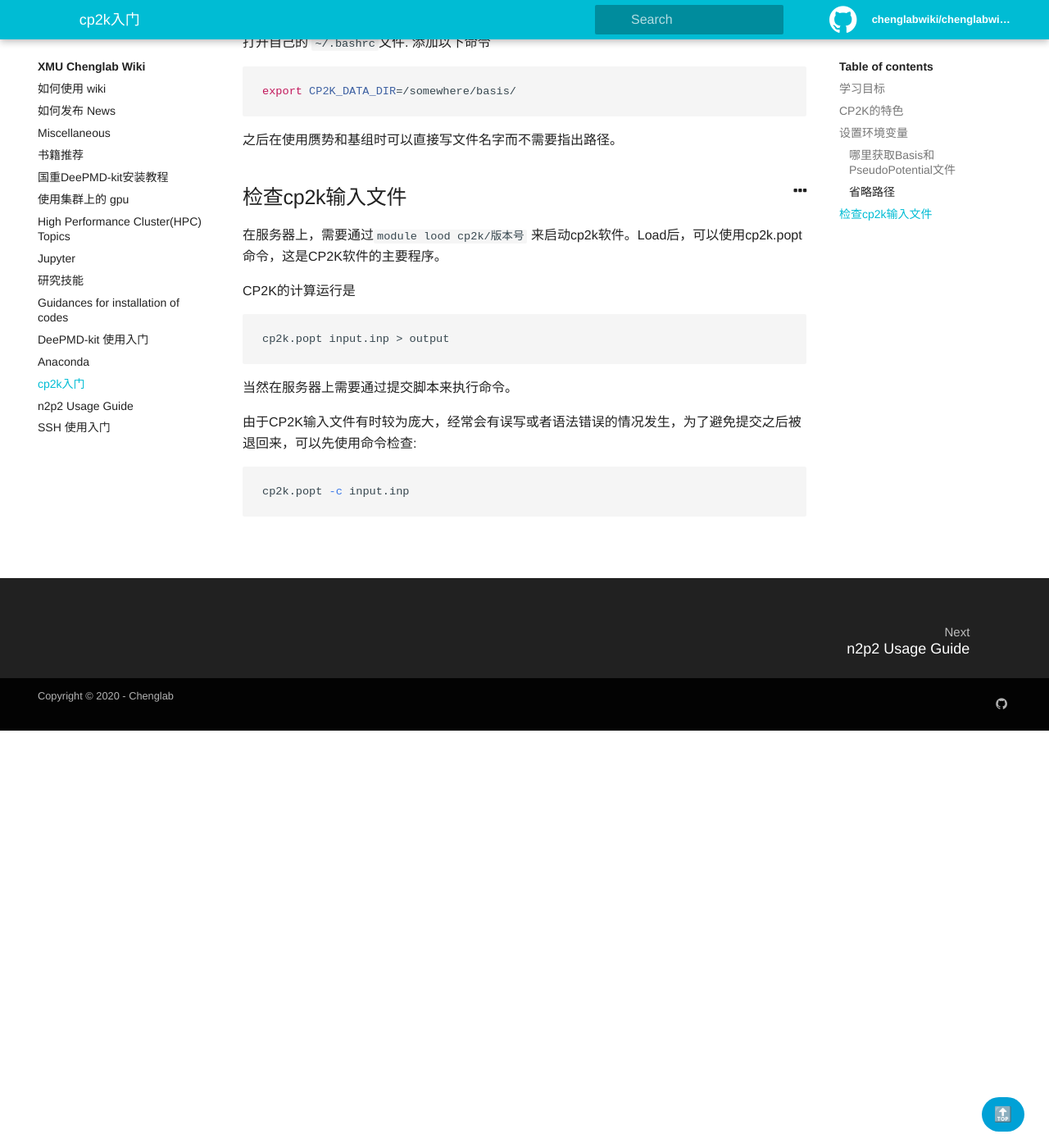
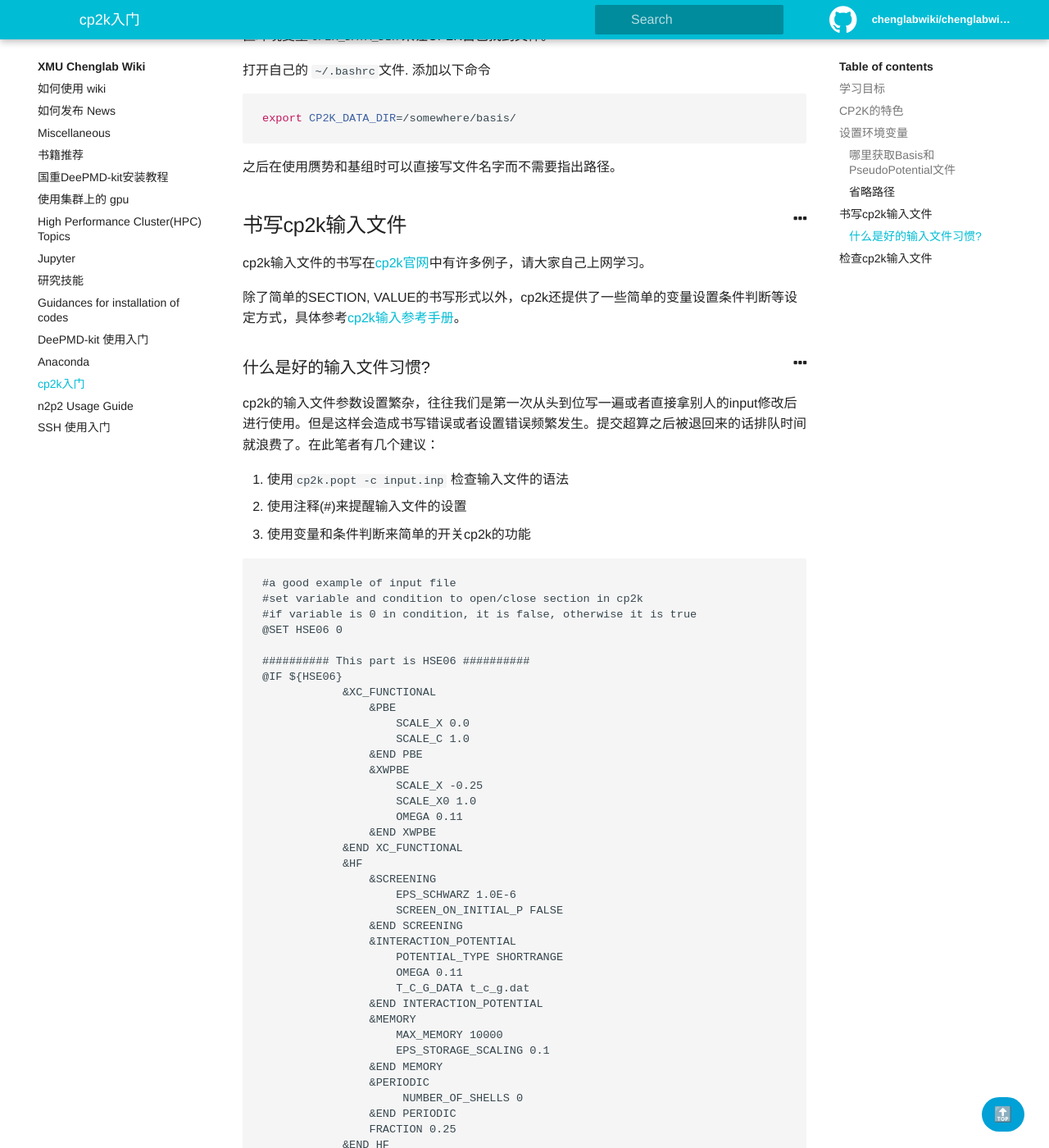
Before and after one commit to chenggroup/chenggroup.github.io, a Jekyll site: the page built from _wiki/softwares_usage/cp2k.md, in a window 1280 px wide and 1400 px high, scrolled down 868 px. Shown: the whole window at 82% size. Built offline with Jekyll 4.4.1, drawn with Linux system fonts in a browser that asks for light colours; some of the changed text lies outside the part shown.

Commit message:
cp2k input advices

````diff
--- a/_wiki/softwares_usage/cp2k.md
+++ b/_wiki/softwares_usage/cp2k.md
@@ -8,8 +8,9 @@ authors: Yongbin Zhuang
 
 ## 学习目标
 
-- 设置CP2K环境变量
-- 检查CP2K输入文件input.inp
+- 设置cp2k环境变量
+- 书写cp2k的输入文件
+- 检查cp2k输入文件input.inp
 - 单点能计算
 - 结构优化
 - 分子动力学
@@ -36,9 +37,68 @@ export CP2K_DATA_DIR=/somewhere/basis/
 
 之后在使用赝势和基组时可以直接写文件名字而不需要指出路径。
 
+## 书写cp2k输入文件
+
+cp2k输入文件的书写在[cp2k官网](https://www.cp2k.org/howto)中有许多例子，请大家自己上网学习。
+
+除了简单的SECTION, VALUE的书写形式以外，cp2k还提供了一些简单的变量设置条件判断等设定方式，具体参考[cp2k输入参考手册](https://manual.cp2k.org/cp2k-6_1-branch/index.html)。
+
+### 什么是好的输入文件习惯?
+
+cp2k的输入文件参数设置繁杂，往往我们是第一次从头到位写一遍或者直接拿别人的input修改后进行使用。但是这样会造成书写错误或者设置错误频繁发生。提交超算之后被退回来的话排队时间就浪费了。在此笔者有几个建议：
+
+1. 使用`cp2k.popt -c input.inp` 检查输入文件的语法
+2. 使用注释(#)来提醒输入文件的设置
+3. 使用变量和条件判断来简单的开关cp2k的功能
+
+```
+#a good example of input file
+#set variable and condition to open/close section in cp2k
+#if variable is 0 in condition, it is false, otherwise it is true
+@SET HSE06 0
+
+########## This part is HSE06 ##########
+@IF ${HSE06}
+            &XC_FUNCTIONAL
+                &PBE
+                    SCALE_X 0.0
+                    SCALE_C 1.0
+                &END PBE
+                &XWPBE
+                    SCALE_X -0.25
+                    SCALE_X0 1.0
+                    OMEGA 0.11
+                &END XWPBE
+            &END XC_FUNCTIONAL
+            &HF
+                &SCREENING
+                    EPS_SCHWARZ 1.0E-6
+                    SCREEN_ON_INITIAL_P FALSE
+                &END SCREENING
+                &INTERACTION_POTENTIAL
+                    POTENTIAL_TYPE SHORTRANGE
+                    OMEGA 0.11
+                    T_C_G_DATA t_c_g.dat
+                &END INTERACTION_POTENTIAL
+                &MEMORY
+                    MAX_MEMORY 10000
+                    EPS_STORAGE_SCALING 0.1
+                &END MEMORY
+                &PERIODIC
+                     NUMBER_OF_SHELLS 0
+                &END PERIODIC
+                FRACTION 0.25
+            &END HF
+@ENDIF
+```
+
+{% include alert.html type="warning" content="#注释要单独占一行，代码和注释混合会导致input读入错误" %}
+
+
+
 ## 检查cp2k输入文件
 
-在服务器上，需要通过`module lood cp2k/版本号` 来启动cp2k软件。Load后，可以使用cp2k.popt命令，这是CP2K软件的主要程序。
+在服务器上，需要通过`module load cp2k/版本号` 来启动cp2k软件。Load后，可以使用cp2k.popt命令，这是CP2K软件的主要程序。
 
 CP2K的计算运行是
 
@@ -53,3 +113,5 @@ cp2k.popt input.inp > output
 ```bash
 cp2k.popt -c input.inp
 ```
+
+{% include alert.html type="warning" content="cp2k.popt -c 仅检查是否有语法错误，实际运行的错误不会检查出来" %}
````
